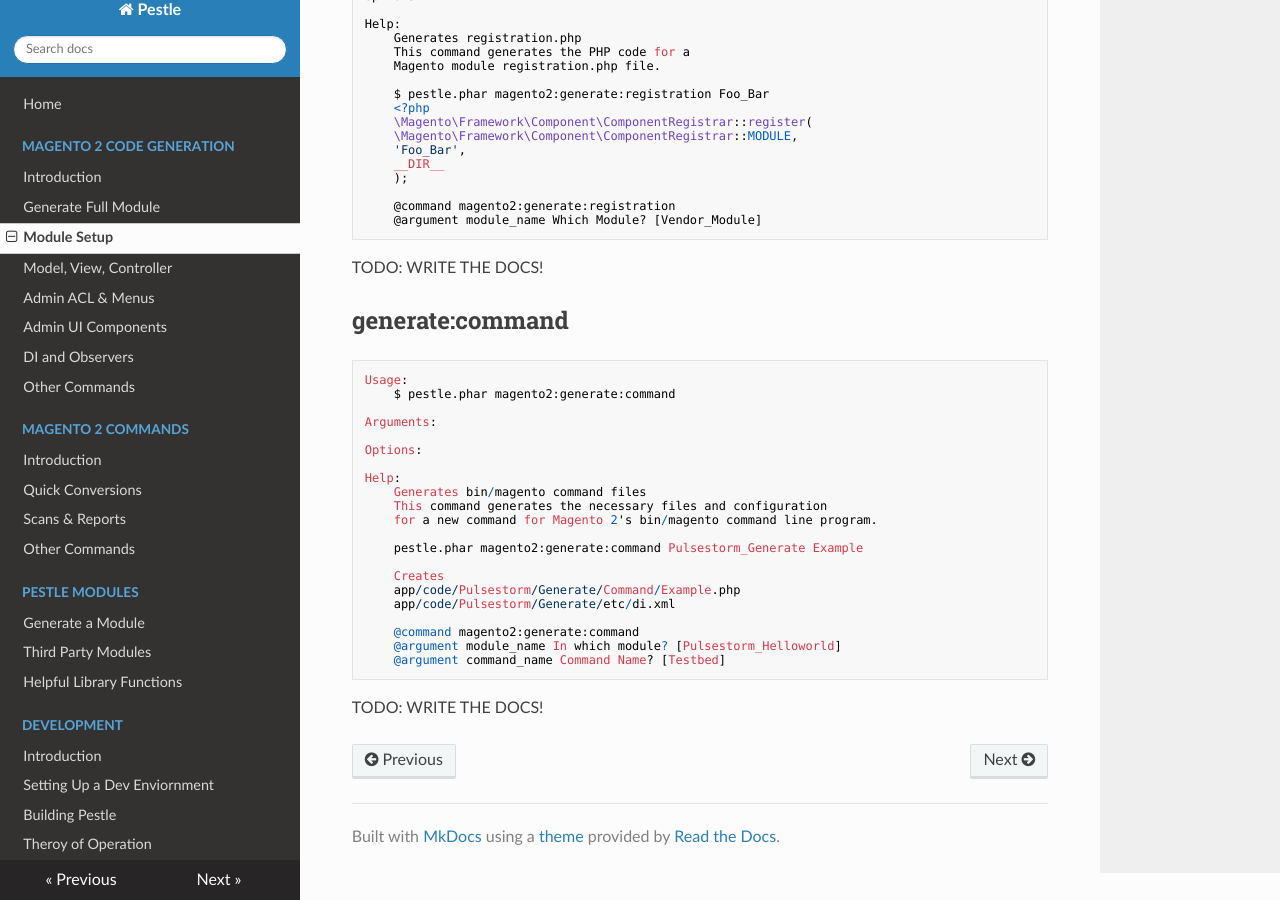
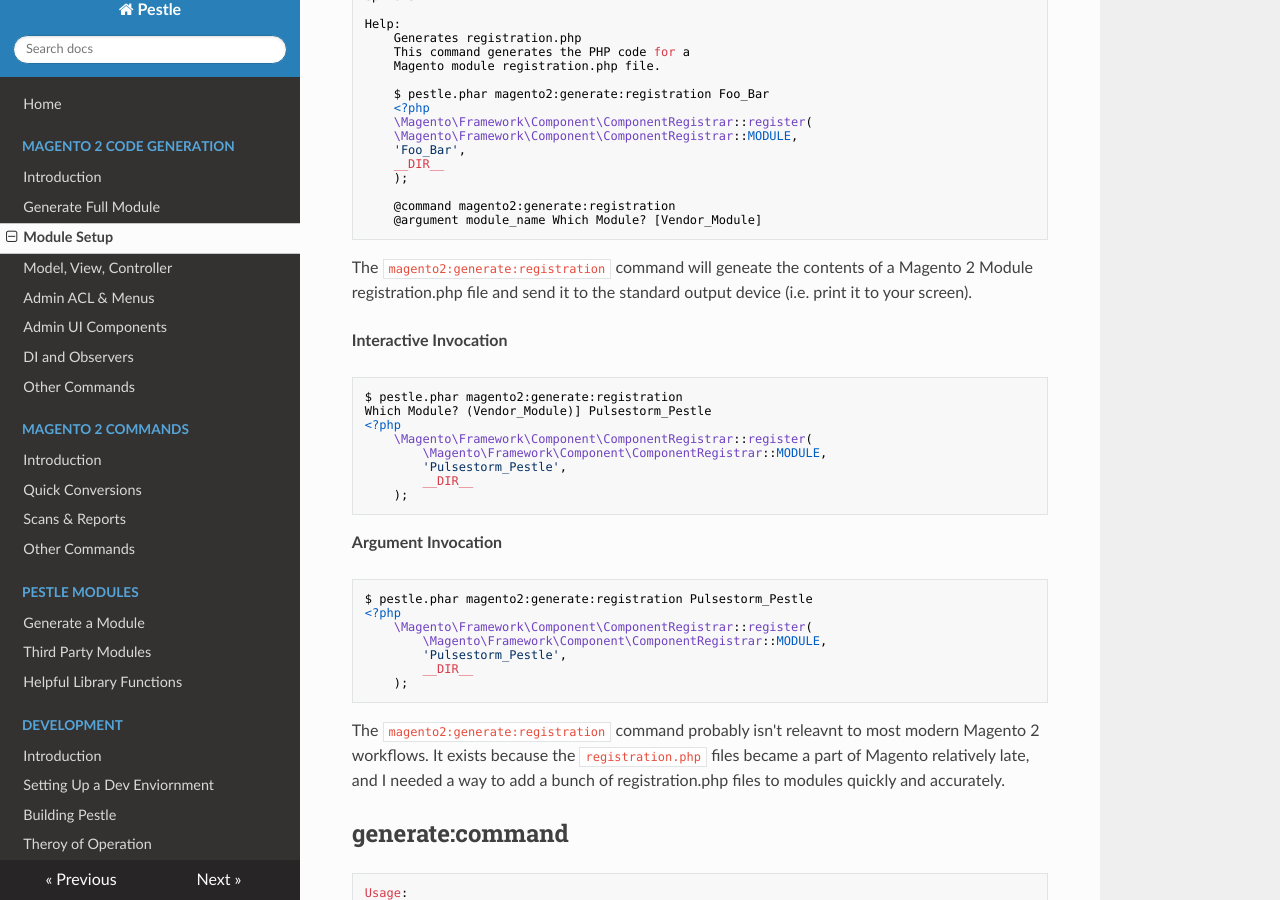
Before and after one commit to astorm/pestle, an MkDocs documentation site: the page built from docs/module2-module-setup.md, in a window 1280 px wide and 900 px high, scrolled down 1300 px. Built offline with MkDocs 1.6.1, drawn with Linux system fonts in a browser that asks for light colours; nearby versions of some CDN libraries.

Commit message:
docs for the regsitration command.

```diff
--- a/docs/module2-module-setup.md
+++ b/docs/module2-module-setup.md
@@ -71,7 +71,30 @@ As of this writing, this command **does not** create a `composer.json` file for
         @command magento2:generate:registration
         @argument module_name Which Module? [Vendor_Module]
 
-TODO: WRITE THE DOCS!
+The `magento2:generate:registration` command will geneate the contents of a Magento 2 Module registration.php file and send it to the standard output device (i.e. print it to your screen).
+
+**Interactive Invocation**
+
+    $ pestle.phar magento2:generate:registration
+    Which Module? (Vendor_Module)] Pulsestorm_Pestle
+    <?php
+        \Magento\Framework\Component\ComponentRegistrar::register(
+            \Magento\Framework\Component\ComponentRegistrar::MODULE,
+            'Pulsestorm_Pestle',
+            __DIR__
+        );
+
+**Argument Invocation**
+
+    $ pestle.phar magento2:generate:registration Pulsestorm_Pestle
+    <?php
+        \Magento\Framework\Component\ComponentRegistrar::register(
+            \Magento\Framework\Component\ComponentRegistrar::MODULE,
+            'Pulsestorm_Pestle',
+            __DIR__
+        );
+
+The `magento2:generate:registration` command probably isn't releavnt to most modern Magento 2 workflows.  It exists because the `registration.php` files became a part of Magento relatively late, and I needed a way to add a bunch of registration.php files to modules quickly and accurately.
 
 ## generate:command
 
```
